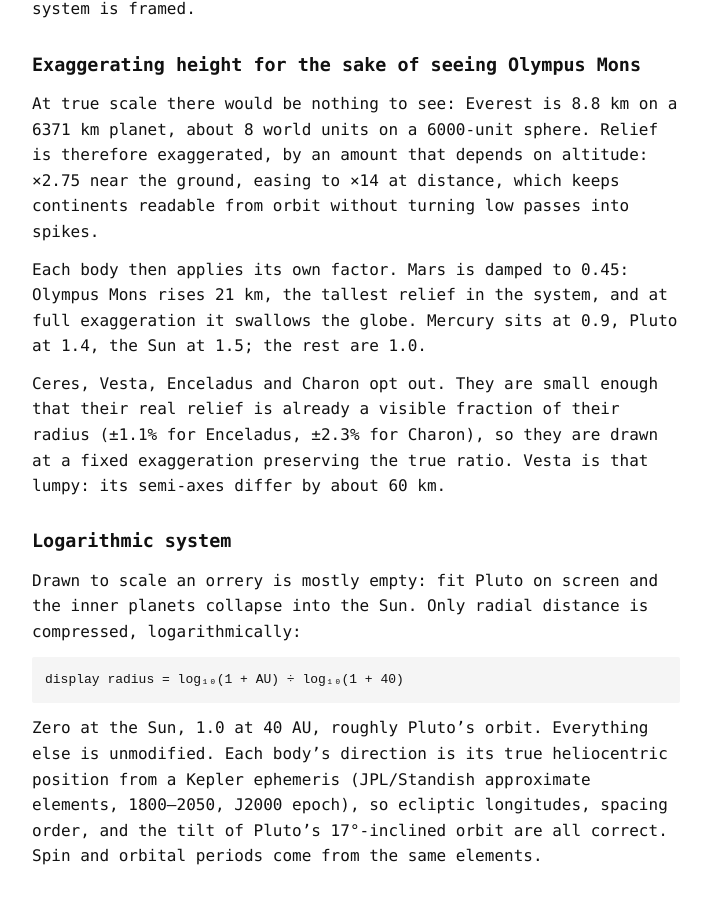
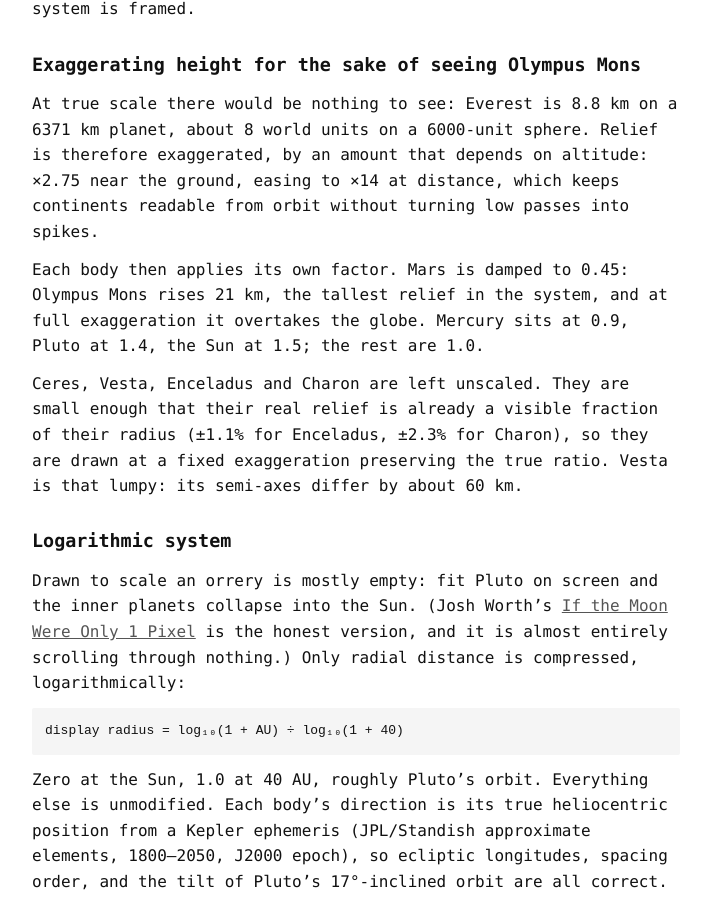
Before and after one commit to idle-intelligence/trucs.ai, a Jekyll site: the page built from blog/about-ridgeline.md, in a window 1280 px wide and 900 px high, scrolled down 3601 px. Shown: the whole window, without its empty margins (284-992 px from the left). Built offline with Jekyll 4.4.1, drawn with Linux system fonts in a browser that asks for light colours.

Commit message:
blog: link If the Moon Were Only 1 Pixel; reword swallows/opt out

````diff
--- a/blog/about-ridgeline.md
+++ b/blog/about-ridgeline.md
@@ -78,13 +78,13 @@ Past deep space the view keeps zooming out into the system view. From 120,000 wu
 
 At true scale there would be nothing to see: Everest is 8.8 km on a 6371 km planet, about 8 world units on a 6000-unit sphere. Relief is therefore exaggerated, by an amount that depends on altitude: ×2.75 near the ground, easing to ×14 at distance, which keeps continents readable from orbit without turning low passes into spikes.
 
-Each body then applies its own factor. Mars is damped to 0.45: Olympus Mons rises 21 km, the tallest relief in the system, and at full exaggeration it swallows the globe. Mercury sits at 0.9, Pluto at 1.4, the Sun at 1.5; the rest are 1.0.
+Each body then applies its own factor. Mars is damped to 0.45: Olympus Mons rises 21 km, the tallest relief in the system, and at full exaggeration it overtakes the globe. Mercury sits at 0.9, Pluto at 1.4, the Sun at 1.5; the rest are 1.0.
 
-Ceres, Vesta, Enceladus and Charon opt out. They are small enough that their real relief is already a visible fraction of their radius (±1.1% for Enceladus, ±2.3% for Charon), so they are drawn at a fixed exaggeration preserving the true ratio. Vesta is that lumpy: its semi-axes differ by about 60 km.
+Ceres, Vesta, Enceladus and Charon are left unscaled. They are small enough that their real relief is already a visible fraction of their radius (±1.1% for Enceladus, ±2.3% for Charon), so they are drawn at a fixed exaggeration preserving the true ratio. Vesta is that lumpy: its semi-axes differ by about 60 km.
 
 ## Logarithmic system
 
-Drawn to scale an orrery is mostly empty: fit Pluto on screen and the inner planets collapse into the Sun. Only radial distance is compressed, logarithmically:
+Drawn to scale an orrery is mostly empty: fit Pluto on screen and the inner planets collapse into the Sun. (Josh Worth's [If the Moon Were Only 1 Pixel](https://joshworth.com/dev/pixelspace/pixelspace_solarsystem.html) is the honest version, and it is almost entirely scrolling through nothing.) Only radial distance is compressed, logarithmically:
 
 ```
 display radius = log₁₀(1 + AU) ÷ log₁₀(1 + 40)
````
